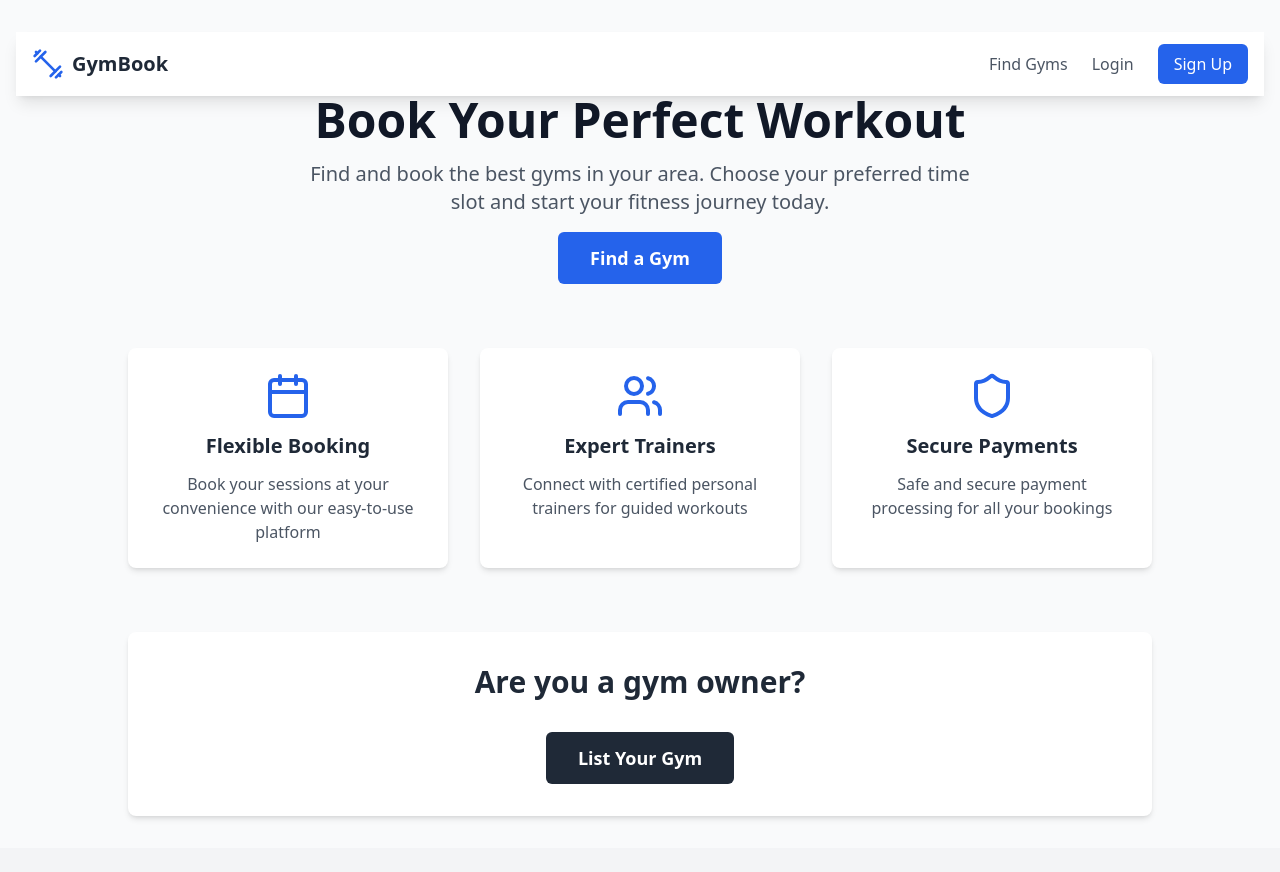
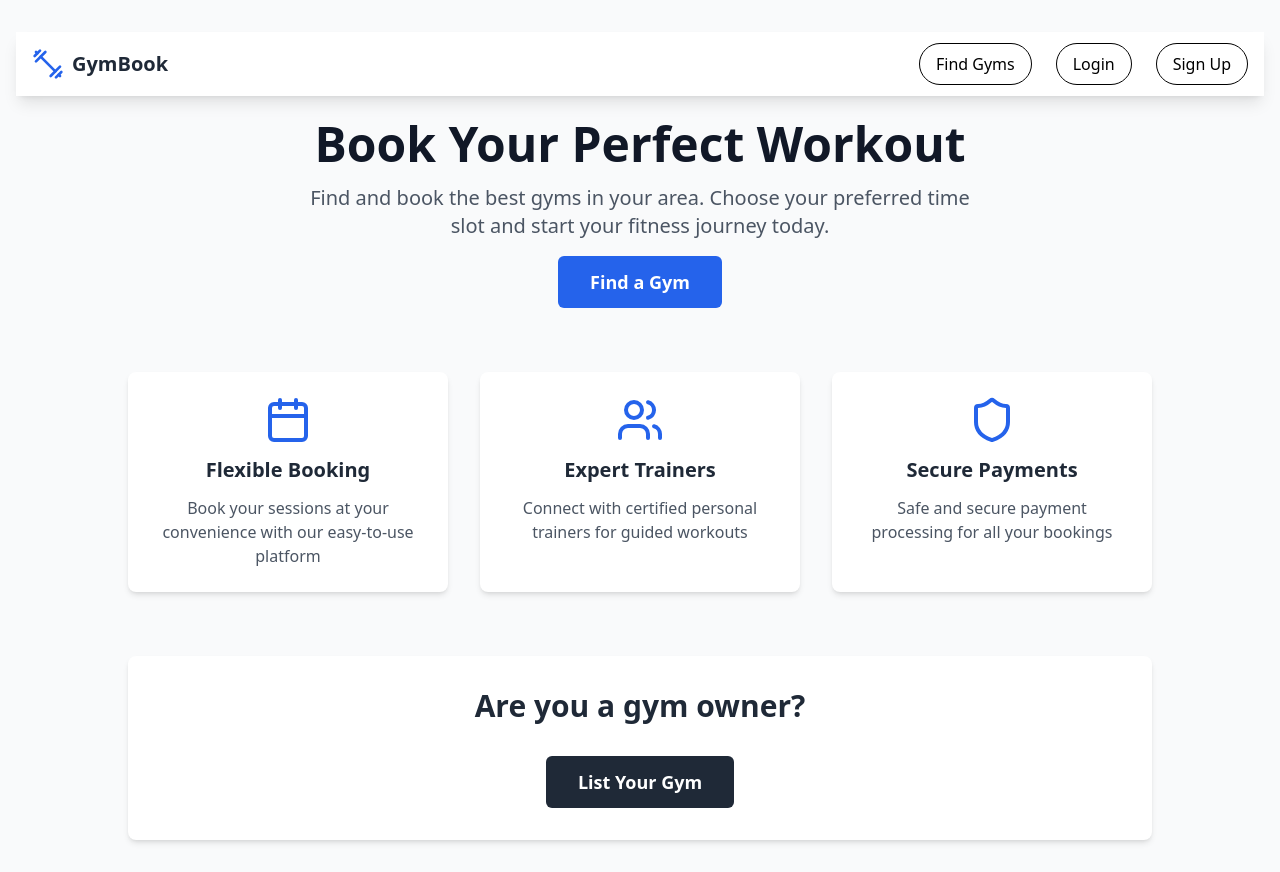
Before and after one commit to RajitJainSinghai/practice-typescript, a React app: page / in a window 1280 px wide. Before the commit the page ends 848 px from the top, so only its background shows below. Built offline with nearby package versions, Linux system fonts and the light colour scheme; no server answers; the HTML template or start-up script is replaced by a standard one.

Commit message:
added new design of navbars

```diff
--- a/src/components/Navbar.tsx
+++ b/src/components/Navbar.tsx
@@ -1,11 +1,12 @@
 import React, { useState } from 'react';
-import { Link, useNavigate } from 'react-router-dom';
+import { Link, useNavigate, useLocation } from 'react-router-dom';
 import { useAuth } from '../contexts/AuthContext';
 import { Dumbbell, Menu, X } from 'lucide-react';
 
 const Navbar = () => {
   const { user, logout } = useAuth();
   const navigate = useNavigate();
+  const location = useLocation();
   const [isOpen, setIsOpen] = useState(false);
 
   const handleLogout = () => {
@@ -13,8 +14,11 @@ const Navbar = () => {
     navigate('/'); // Redirect to homepage after logout
   };
 
+  // ✅ Function to check active state
+  const isActive = (path: string) => location.pathname === path;
+
   return (
-    <nav className="bg-white shadow-lg">
+    <nav className="bg-white shadow-lg mb-6">
       <div className="container mx-auto px-4">
         <div className="flex justify-between items-center h-16">
           {/* ✅ Logo */}
@@ -25,12 +29,26 @@ const Navbar = () => {
 
           {/* ✅ Desktop Menu */}
           <div className="hidden md:flex items-center space-x-6">
-            <Link to="/gyms" className="text-gray-600 hover:text-blue-600">
+            <Link
+              to="/gyms"
+              className={`px-4 py-2 rounded-full transition duration-200 border ${
+                isActive('/gyms')
+                  ? 'bg-blue-600 text-white border-blue-600'
+                  : 'bg-white text-black border-black hover:bg-gray-100'
+              }`}
+            >
               Find Gyms
             </Link>
             {user ? (
               <>
-                <Link to="/profile" className="text-gray-600 hover:text-blue-600">
+                <Link
+                  to="/profile"
+                  className={`px-4 py-2 rounded-full transition duration-200 border ${
+                    isActive('/profile')
+                      ? 'bg-blue-600 text-white border-blue-600'
+                      : 'bg-white text-black border-black hover:bg-gray-100'
+                  }`}
+                >
                   Profile
                 </Link>
                 <span className="text-gray-600">{user.email}</span>
@@ -45,13 +63,21 @@ const Navbar = () => {
               <>
                 <Link
                   to="/login"
-                  className="text-gray-600 hover:text-blue-600"
+                  className={`px-4 py-2 rounded-full transition duration-200 border ${
+                    isActive('/login')
+                      ? 'bg-blue-600 text-white border-blue-600'
+                      : 'bg-white text-black border-black hover:bg-gray-100'
+                  }`}
                 >
                   Login
                 </Link>
                 <Link
                   to="/register"
-                  className="bg-blue-600 text-white px-4 py-2 rounded-md hover:bg-blue-700"
+                  className={`px-4 py-2 rounded-full transition duration-200 border ${
+                    isActive('/register')
+                      ? 'bg-blue-600 text-white border-blue-600'
+                      : 'bg-white text-black border-black hover:bg-gray-100'
+                  }`}
                 >
                   Sign Up
                 </Link>
@@ -72,11 +98,15 @@ const Navbar = () => {
 
         {/* ✅ Mobile Menu */}
         {isOpen && (
-          <div className="md:hidden bg-white shadow-md rounded-md py-4">
+          <div className="md:hidden bg-white shadow-md rounded-full py-4">
             <div className="flex flex-col space-y-3 px-4">
               <Link
                 to="/gyms"
-                className="text-gray-600 hover:text-blue-600"
+                className={`px-4 py-2 rounded-full transition duration-200 border ${
+                  isActive('/gyms')
+                    ? 'bg-blue-600 text-white border-blue-600'
+                    : 'bg-white text-black border-black hover:bg-gray-100'
+                }`}
                 onClick={() => setIsOpen(false)}
               >
                 Find Gyms
@@ -85,7 +115,11 @@ const Navbar = () => {
                 <>
                   <Link
                     to="/profile"
-                    className="text-gray-600 hover:text-blue-600"
+                    className={`px-4 py-2 rounded-full transition duration-200 border ${
+                      isActive('/profile')
+                        ? 'bg-blue-600 text-white border-blue-600'
+                        : 'bg-white text-black border-black hover:bg-gray-100'
+                    }`}
                     onClick={() => setIsOpen(false)}
                   >
                     Profile
@@ -105,14 +139,22 @@ const Navbar = () => {
                 <>
                   <Link
                     to="/login"
-                    className="text-gray-600 hover:text-blue-600"
+                    className={`px-4 py-2 rounded-full transition duration-200 border ${
+                      isActive('/login')
+                        ? 'bg-blue-600 text-white border-blue-600'
+                        : 'bg-white text-black border-black hover:bg-gray-100'
+                    }`}
                     onClick={() => setIsOpen(false)}
                   >
                     Login
                   </Link>
                   <Link
                     to="/register"
-                    className="bg-blue-600 text-white px-4 py-2 rounded-md hover:bg-blue-700"
+                    className={`px-4 py-2 rounded-full transition duration-200 border ${
+                      isActive('/register')
+                        ? 'bg-blue-600 text-white border-blue-600'
+                        : 'bg-white text-black border-black hover:bg-gray-100'
+                    }`}
                     onClick={() => setIsOpen(false)}
                   >
                     Sign Up
```
